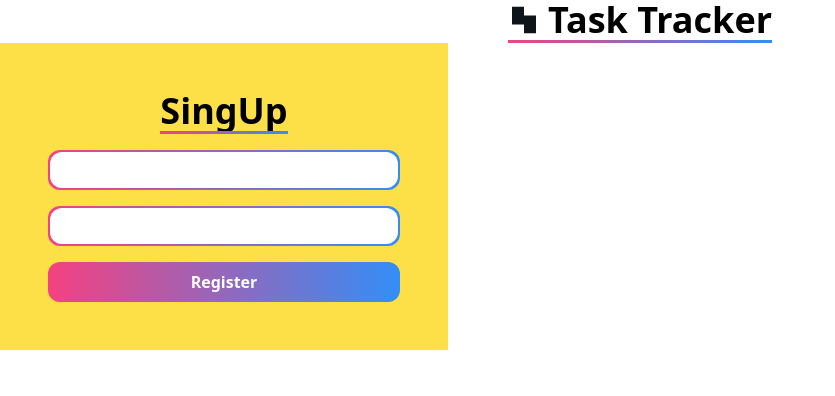
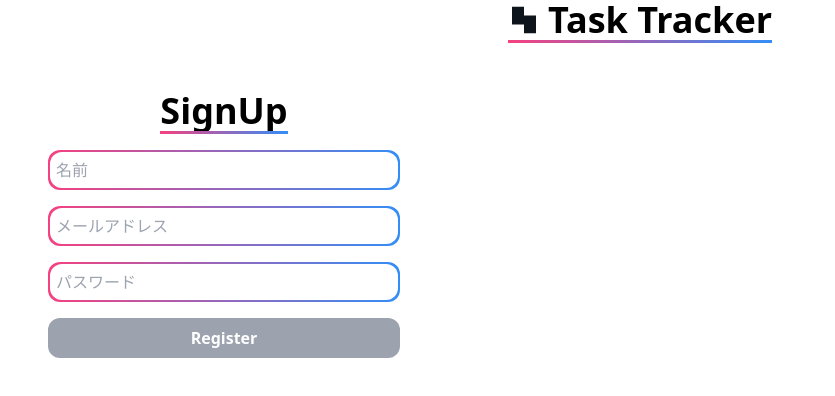
Before and after one commit to ikkei1616/TimeTracker, a React (Vite) app in the folder frontend/: page /signUp in a window 1280 px wide. Shown: the top 396 px of the page, without its empty margins (0-835 px from the left). Built offline with nearby package versions, Linux system fonts and the light colour scheme.

Commit message:
サインアップフォームの実装

```diff
--- a/frontend/src/components/SignUpForm.jsx
+++ b/frontend/src/components/SignUpForm.jsx
@@ -1,19 +1,47 @@
-import React from 'react'
+import React from 'react';
+import {useState,useEffect} from "react";
+import AuthInput from "./AuthInput";
+import {sendPostRequest}  from "../features/auth/api";
 
 const SignUpForm = () => {
+    const [response, setResponse] = useState(null);
+    const [name,setName] = useState("");
+    const [email,setEmail] = useState("");
+    const [pass,setPass] = useState("");
+    const [isFilled,setIsFilled] = useState(false);
+
+    useEffect(()=>
+      {
+        if (name && email && pass) {
+          setIsFilled(true);
+        }
+      },
+      [name,email,pass]
+    )
+
   return (
-    <form className="flex flex-col text-center  bg-yellow-300 w-111 p-12">
+    <div className="flex flex-col text-center   w-111 p-12">
       <div className="text-4xl font-bold">
-        <span className="gradationUnderBar  inline-block">SingUp</span>
+        <span className="gradationUnderBar  inline-block">SignUp</span>
       </div>
-      <div className="mt-4 rounded-xl bg-gradient-to-r from-mainRed to-mainBlue p-0.5">
-        <input type="text"  className="w-full p-1.5 rounded-xl "/>
-      </div>
-      <div className="mt-4 rounded-xl bg-gradient-to-r from-mainRed to-mainBlue p-0.5">
-        <input type="text"  className="w-full p-1.5 rounded-xl "/>
-      </div>
-      <button type="submit" className="mt-4 rounded-xl p-2 bg-gradient-to-r from-mainRed to-mainBlue text-white font-bold">Register </button>
-    </form>
+      <AuthInput value={name} setFunction={setName} fieldName="name" />
+      <AuthInput value={email} setFunction={setEmail} fieldName="email" />
+      <AuthInput value={pass} setFunction={setPass} fieldName="pass"/>
+      <button
+        type="submit"
+        onClick={()=>sendPostRequest({name,pass,email,setResponse})}
+        className={isFilled?
+          "mt-4 rounded-xl p-2 bg-gradient-to-r from-mainRed to-mainBlue text-white font-bold"
+          :
+          "mt-4 rounded-xl p-2 bg-gray-400 text-white font-bold"
+        }
+
+        disabled={!isFilled}
+      >
+        Register
+      </button>
+      <div> {response && <p>Response: {JSON.stringify(response)}</p>}</div>
+    </div>
   )
 }
 
```
